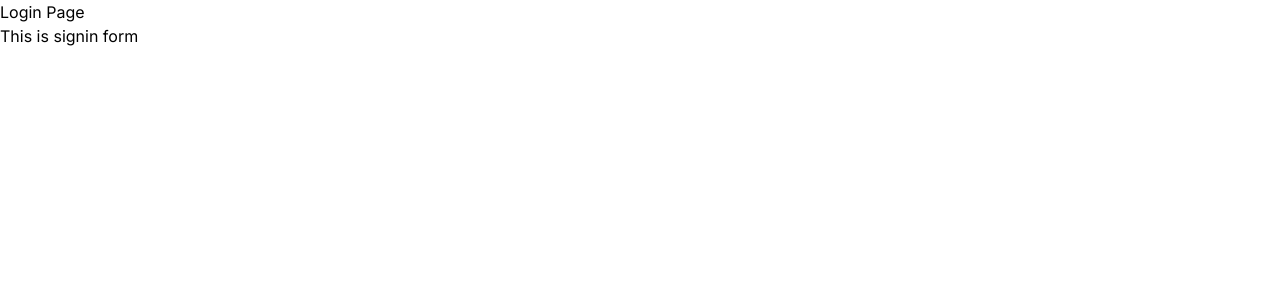
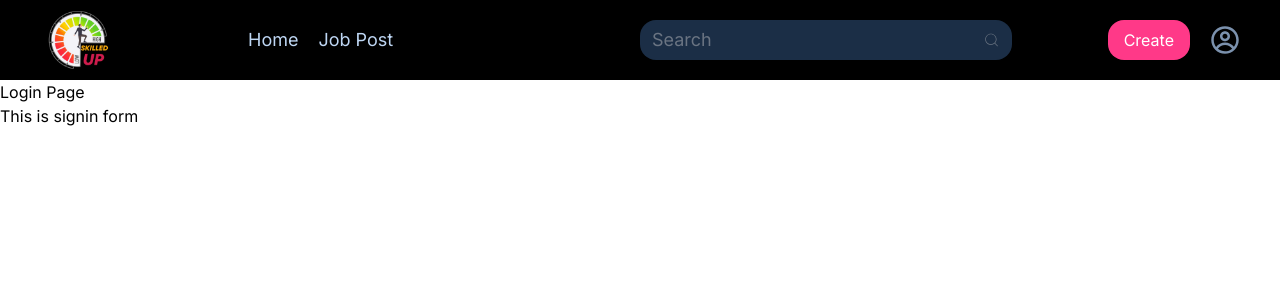
Before and after one commit to skilledjob/skilledfronted, a Next.js app: page /auth/login in a window 1280 px wide. Shown: the top 300 px of the page. Built offline with nearby package versions, Linux system fonts and the light colour scheme.

Commit message:
navbar done

```diff
--- /dev/null
+++ b/app/(website)/components/Navbar/Navbar.jsx
@@ -0,0 +1,73 @@
+"use client";
+import Image from "next/image";
+import { CiSearch } from "react-icons/ci";
+import { CgProfile } from "react-icons/cg";
+import { GiHamburgerMenu } from "react-icons/gi";
+import { RxCross2 } from "react-icons/rx";
+import { useState } from "react";
+import logo from "@/public/assets/logo.jpeg";
+import Sidebar from "../Sidebar/Sidebar";
+import Link from "next/link";
+
+const Navbar = () => {
+  const [isOpen, setIsOpen] = useState(false);
+
+  const toggleSidebar = () => {
+    setIsOpen(!isOpen);
+  };
+  return (
+    <div>
+      <nav className="w-full h-20 flex justify-between bg-black items-center lg:px-10 md:px-4">
+        <div className="md:w-1/2 flex items-center">
+          <Image
+            height="100"
+            width="100"
+            src={logo}
+            alt="logo"
+            className="h-20 w-20"
+          />
+          <ul className="md:flex items-center text-[#bed6f3] gap-5 text-lg lg:ml-32 md:ml-10 hidden">
+            <li className="hover:text-[#FF3988] cursor-pointer">
+              <Link href="/">Home</Link>
+            </li>
+            <li className="hover:text-[#FF3988] cursor-pointer">
+              <Link href="/">Job Post</Link>
+            </li>
+          </ul>
+          {isOpen ? (
+            <RxCross2
+              onClick={toggleSidebar}
+              className="text-white text-3xl block md:hidden"
+            />
+          ) : (
+            <GiHamburgerMenu
+              onClick={toggleSidebar}
+              className="text-white text-3xl block md:hidden"
+            />
+          )}
+        </div>
+        <div className="flex items-center gap-3 md:gap-0 justify-between md:w-1/2 w-2/3">
+          <div className="flex items-center justify-between bg-[#1B2E46] text-[#6A7482] w-full text-lg h-10 px-3 rounded-2xl">
+            <input
+              type="text"
+              name=""
+              id=""
+              className="border-none outline-none bg-transparent placeholder:text-[#6A7482] w-full"
+              placeholder="Search"
+            />
+            <CiSearch className="" />
+          </div>
+          <div className="flex items-center lg:ml-24 md:ml-10 gap-5">
+            <button className="bg-[#FF3988] text-white py-2 px-4 rounded-2xl">
+              Create
+            </button>
+            <CgProfile className="text-[#7B91AD] text-3xl" />
+          </div>
+        </div>
+      </nav>
+      <Sidebar toggleSidebar={toggleSidebar} isOpen={isOpen} />
+    </div>
+  );
+};
+
+export default Navbar;
--- /dev/null
+++ b/app/(website)/components/Sidebar/Sidebar.jsx
@@ -0,0 +1,20 @@
+const Sidebar = ({ isOpen }) => {
+  return (
+    <div
+      className={`flex md:hidden absolute h-screen ${isOpen ? "sidebar-open" : "sidebar-closed"}`}
+    >
+      <div
+        className={`w-64 bg-black/90 p-4 transition-all duration-300 ${
+          isOpen ? "translate-x-0" : "-translate-x-full"
+        }`}
+      >
+        <ul className="text-[#bed6f3] text-center space-y-5 text-lg lg:ml-32 md:ml-10">
+          <li className="hover:text-[#FF3988] cursor-pointer">Home</li>
+          <li className="hover:text-[#FF3988] cursor-pointer">Job Post</li>
+        </ul>
+      </div>
+    </div>
+  );
+};
+
+export default Sidebar;
--- /dev/null
+++ b/app/(website)/components/layout.jsx
@@ -0,0 +1,9 @@
+const layout = ({ children }) => {
+  return (
+    <div>
+      {children}
+    </div>
+  );
+};
+
+export default layout;
--- a/app/layout.js
+++ b/app/layout.js
@@ -1,5 +1,6 @@
 import { Inter } from "next/font/google";
 import "./globals.css";
+import Navbar from "./(website)/components/Navbar/Navbar";
 
 const inter = Inter({ subsets: ["latin"] });
 
@@ -11,7 +12,10 @@ export const metadata = {
 export default function RootLayout({ children }) {
   return (
     <html lang="en">
-      <body className={inter.className}>{children}</body>
+      <body className={inter.className}>
+        <Navbar/>
+        {children}
+        </body>
     </html>
   );
 }
--- a/app/not-found.jsx
+++ b/app/not-found.jsx
@@ -3,19 +3,41 @@ import Link from "next/link";
 export default function NotFound() {
   return (
     <>
-      <div className="mx-auto flex h-full max-w-xl flex-col items-center justify-center py-16 text-center">
-        <p className="text-sm font-semibold text-zinc-900">404</p>
-        <h1 className="mt-2 text-2xl font-bold text-zinc-900">
-          Page not found
-        </h1>
-        <p className="mt-2 text-base text-zinc-600">
-          Sorry, we couldn’t find the page you’re looking for.
-        </p>
-        <Link href={"/"} className="cursor-pointer">
-          {" "}
-          Back to home
-        </Link>
-      </div>
+      <section className="relative z-10 h-screen bg-black py-[120px]">
+        <div className="container mx-auto">
+          <div className="-mx-4 flex">
+            <div className="w-full px-4">
+              <div className="mx-auto max-w-[400px] text-center">
+                <h2 className="mb-2 text-[50px] font-bold leading-none text-white sm:text-[80px] md:text-[100px]">
+                  404
+                </h2>
+                <h4 className="mb-3 text-[22px] font-semibold leading-tight text-white">
+                  Oops! That page can’t be found
+                </h4>
+                <p className="mb-8 text-lg text-white">
+                  The page you are looking for it maybe deleted
+                </p>
+                <Link
+                  href="/"
+                  className="inline-block rounded-lg border border-white px-8 py-3 text-center text-base font-semibold text-white transition hover:bg-white hover:text-primary"
+                >
+                  Go To Home
+                </Link>
+              </div>
+            </div>
+          </div>
+        </div>
+
+        <div className="absolute left-0 top-0 -z-10 flex h-full w-full items-center justify-between space-x-5 md:space-x-8 lg:space-x-14">
+          <div className="h-full w-1/3 bg-gradient-to-t from-[#FFFFFF14] to-[#C4C4C400]"></div>
+          <div className="flex h-full w-1/3">
+            <div className="h-full w-1/2 bg-gradient-to-b from-[#FFFFFF14] to-[#C4C4C400]"></div>
+            <div className="h-full w-1/2 bg-gradient-to-t from-[#FFFFFF14] to-[#C4C4C400]"></div>
+          </div>
+          <div className="h-full w-1/3 bg-gradient-to-b from-[#FFFFFF14] to-[#C4C4C400]"></div>
+        </div>
+      </section>
     </>
+
   );
 }
--- a/package.json
+++ b/package.json
@@ -20,7 +20,8 @@
     "next": "14.1.0",
     "next-auth": "^4.24.5",
     "react": "^18",
-    "react-dom": "^18"
+    "react-dom": "^18",
+    "react-icons": "^5.0.1"
   },
   "devDependencies": {
     "autoprefixer": "^10.0.1",
```
Also changed, not shown: public/assets/logo.jpeg (added), 1 other file (tests, documents, lock files or other folders).
